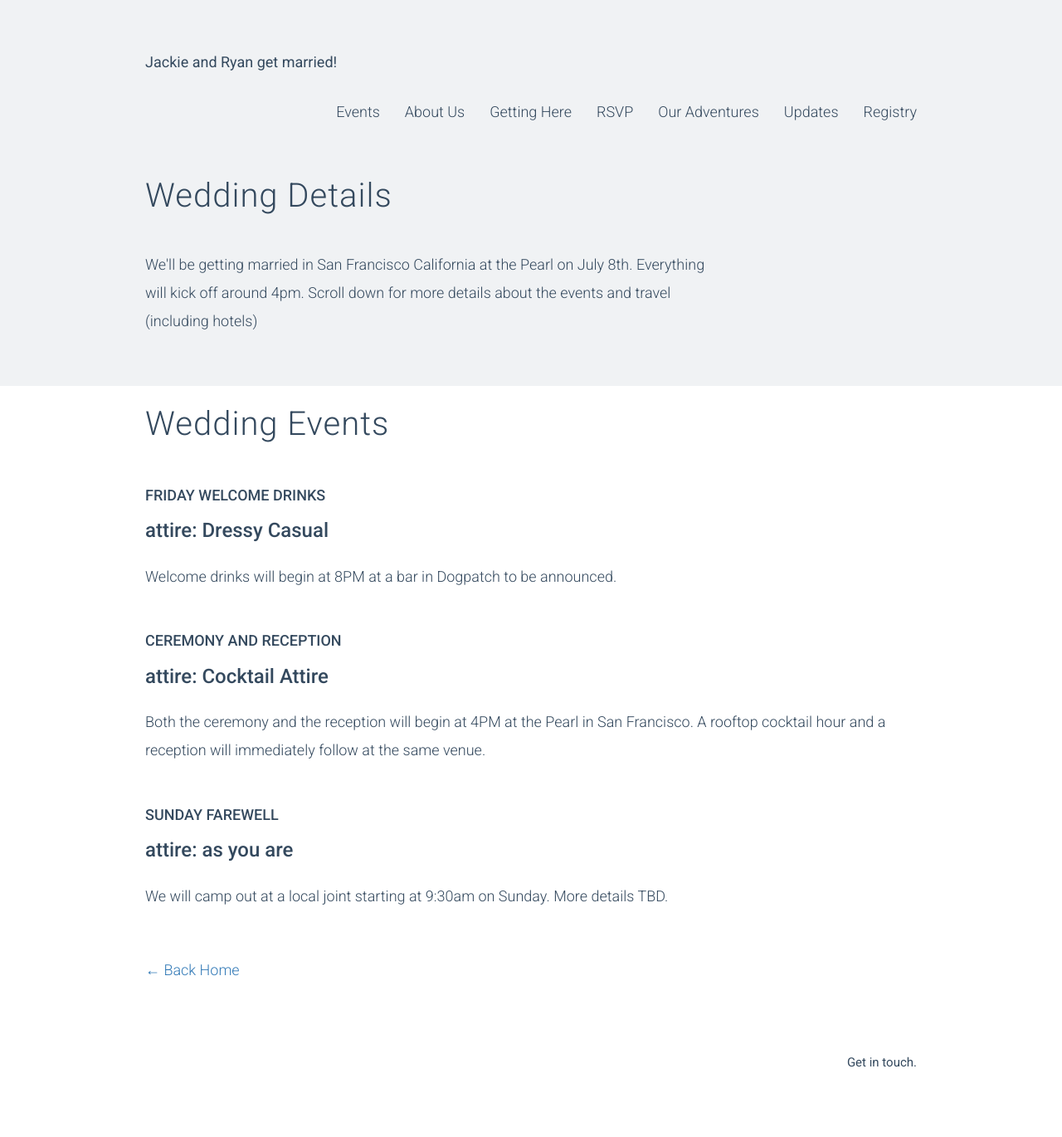
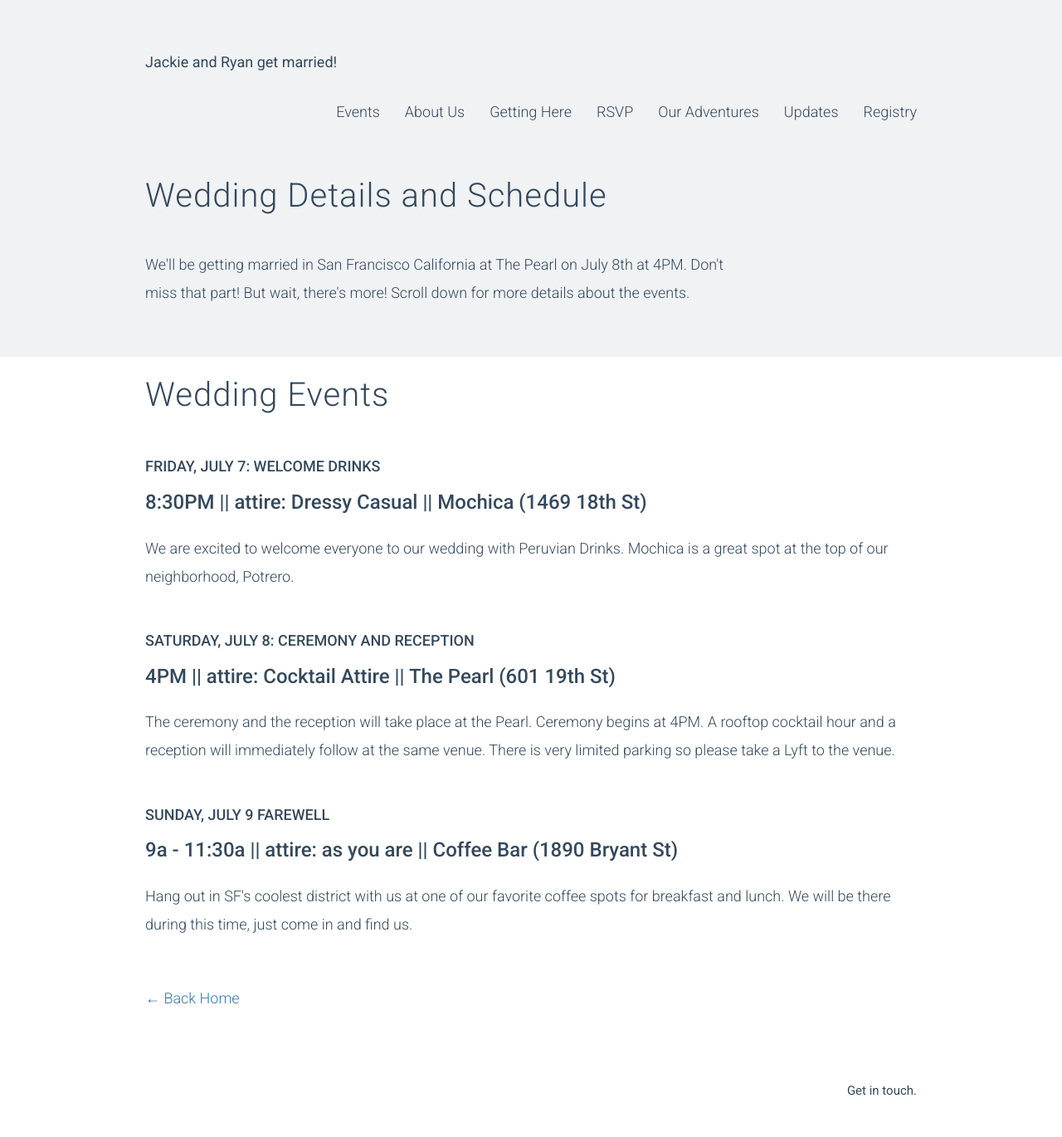
Before and after one commit to jackie-and-ryan/jackie-and-ryan.github.io, a Jekyll site: the page built from wedding/index.html, in a window 1280 px wide. Shown: the whole page at 83% size. Built offline with Jekyll 4.4.1, drawn with Linux system fonts in a browser that asks for light colours; before the commit the page ends 1336 px from its top, so only the background shows below that.

Commit message:
2 weeks out updates

```diff
--- a/index.html
+++ b/index.html
@@ -1,11 +1,11 @@
 ---
 layout: default
 title: Jackie and Ryan get hitched
-description: Here's our wedding website
+description: #borkernowandforever
 ---
       <header class="subpage-home">
              <h1><span>July 8th, 2017. San Francisco</span>
-             <p>We can't wait to see you, and it's happening so soon! Please check out the details, RSVP, or <a href="mailto:hello@jackieandryan.com">get in touch</a> </p>
+             <p>Less than 2 weeks away! We can't wait to see you! We've updated the site with more details, but if you have questions <a href="mailto:hello@jackieandryan.com">get in touch</a> </p>
       </header>
       </div>
       </div>
--- a/our-adventures/index.html
+++ b/our-adventures/index.html
@@ -1,7 +1,7 @@
 ---
 layout: default
 title: Jackie and Ryan's Adventures
-description: Here are some adventures we've taken together.
+description: A small slice of our relationship.
 ---
 	<header class="subpage">
              <h1>Our Adventures</h1>
--- a/wedding/index.html
+++ b/wedding/index.html
@@ -1,11 +1,11 @@
 ---
 layout: default
-title: Wedding Details
-description: What you need to know about our special day.
+title: The Main Event
+description: Everything you need to know about our special day.
 ---
 <header class="subpage">
-    <h1>Wedding Details</h1>
-    <p>We'll be getting married in San Francisco California at the Pearl on July 8th. Everything will kick off around 4pm. Scroll down for more details about the events and travel (including hotels)</p>
+    <h1>Wedding Details and Schedule</h1>
+    <p>We'll be getting married in San Francisco California at The Pearl on July 8th at 4PM. Don't miss that part! But wait, there's more! Scroll down for more details about the events.</p>
 </header>
 </div>
 </div>
@@ -15,17 +15,17 @@ description: What you need to know about our special day.
 
         <h1>Wedding Events</h1>
 
-        <h2>Friday Welcome Drinks</h2>
-        <h3> attire: Dressy Casual </h3>
-        <p>Welcome drinks will begin at 8PM at a bar in Dogpatch to be announced.</p>
+        <h2>Friday, July 7: Welcome Drinks</h2>
+        <h3> 8:30PM || attire: Dressy Casual || Mochica (1469 18th St) </h3>
+        <p>We are excited to welcome everyone to our wedding with Peruvian Drinks. Mochica is a great spot at the top of our neighborhood, Potrero.</p>
 
-        <h2>Ceremony and Reception</h2>
-        <h3> attire: Cocktail Attire </h3>
-        <p>Both the ceremony and the reception will begin at 4PM at the Pearl in San Francisco. A rooftop cocktail hour and a reception will immediately follow at the same venue.</p>
+        <h2>Saturday, July 8: Ceremony and Reception</h2>
+        <h3> 4PM || attire: Cocktail Attire || The Pearl (601 19th St) </h3>
+        <p>The ceremony and the reception will take place at the Pearl. Ceremony begins at 4PM. A rooftop cocktail hour and a reception will immediately follow at the same venue. There is very limited parking so please take a Lyft to the venue.</p>
 
-        <h2>Sunday Farewell</h2>
-        <h3> attire: as you are </h3>
-        <p>We will camp out at a local joint starting at 9:30am on Sunday. More details TBD. </p>
+        <h2>Sunday, July 9 Farewell</h2>
+        <h3> 9a - 11:30a || attire: as you are || Coffee Bar (1890 Bryant St) </h3>
+        <p>Hang out in SF's coolest district with us at one of our favorite coffee spots for breakfast and lunch. We will be there during this time, just come in and find us. </p>
 
         <p class="goback"><a href="/">&#8592; Back Home</a></p>
     </div>
```
Also changed, not shown: _posts/2017-06-24-we-are-live copy.md (added, +27 -0 lines), details/index.html (+6 -5 lines).
